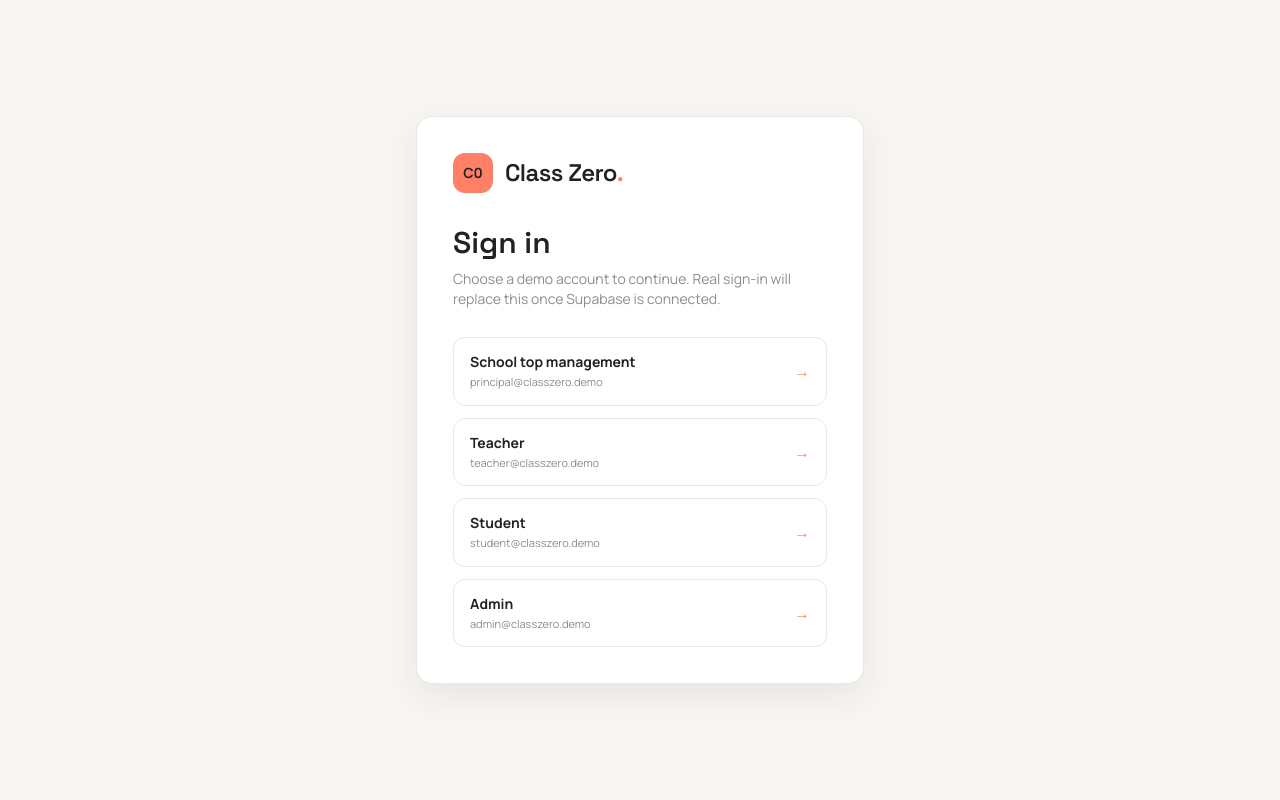
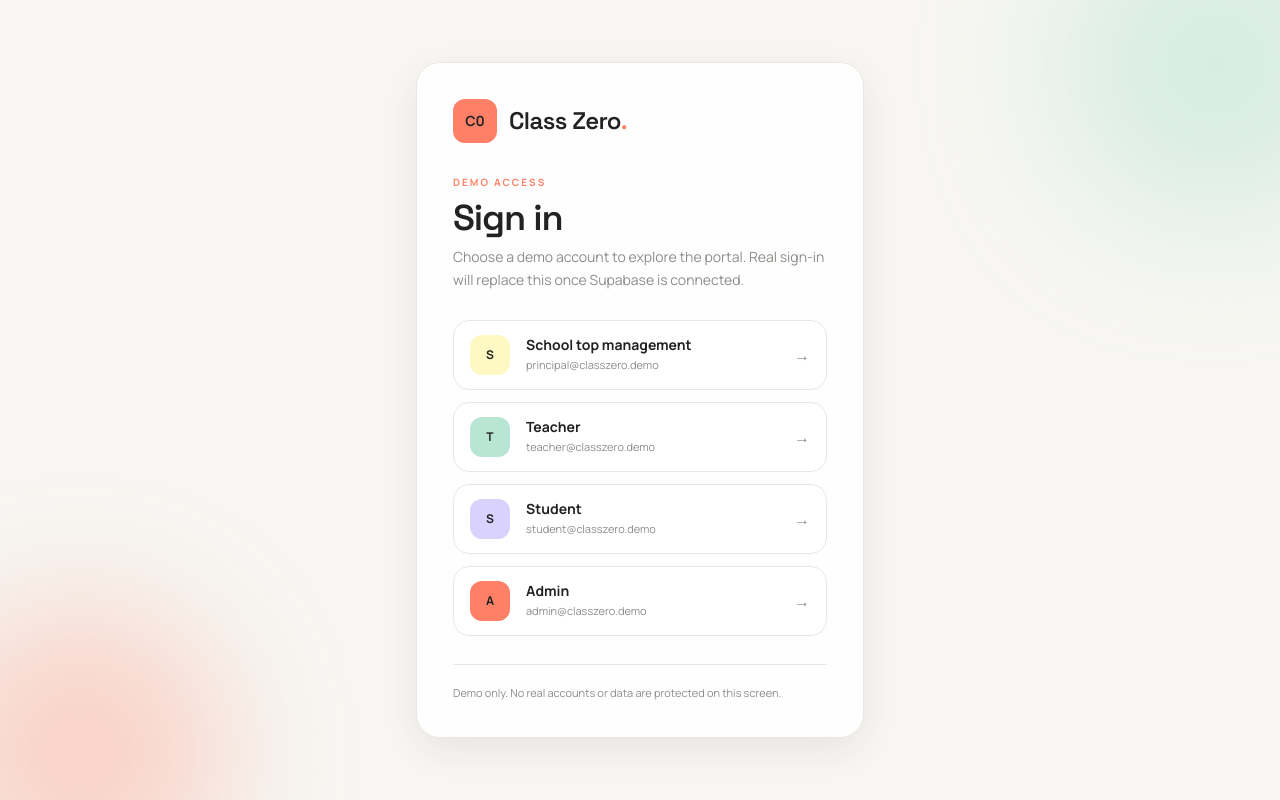
Before and after one commit to hengloem/class-zero-portal, an Angular app: page / in a window 1280 px wide. Built offline with nearby package versions, Linux system fonts and the light colour scheme.

Commit message:
Polish demo sign-in screen for portal exploration

```diff
--- a/src/app/app.html
+++ b/src/app/app.html
@@ -130,25 +130,34 @@
 
 </div>
 } @else {
-<div class="grid min-h-screen place-items-center bg-paper px-5 py-10 text-ink">
-  <div class="w-full max-w-md rounded-2xl border border-line bg-white p-7 shadow-soft sm:p-9">
+<div class="relative grid min-h-screen place-items-center overflow-hidden bg-paper px-5 py-10 text-ink">
+  <div class="pointer-events-none absolute -right-24 -top-24 h-80 w-80 rounded-full bg-mint/50 blur-3xl"></div>
+  <div class="pointer-events-none absolute -bottom-24 -left-16 h-72 w-72 rounded-full bg-coral/30 blur-3xl"></div>
+  <div class="relative w-full max-w-md rounded-3xl border border-line bg-white/90 p-7 shadow-soft backdrop-blur sm:p-9">
     <div class="flex items-center gap-3">
-      <div class="grid h-10 w-10 place-items-center rounded-xl bg-coral text-sm font-bold text-ink">C0</div>
+      <div class="grid h-11 w-11 place-items-center rounded-xl bg-coral text-sm font-bold text-ink">C0</div>
       <span class="font-display text-2xl font-semibold tracking-tight">Class Zero<span class="text-coral">.</span></span>
     </div>
-    <h1 class="mt-8 font-display text-3xl font-semibold">Sign in</h1>
-    <p class="mt-2 text-sm text-muted">Choose a demo account to continue. Real sign-in will replace this once Supabase is connected.</p>
+    <p class="mt-8 text-[10px] font-bold uppercase tracking-[0.2em] text-coral">Demo access</p>
+    <h1 class="mt-2 font-display text-4xl font-semibold tracking-[-0.03em]">Sign in</h1>
+    <p class="mt-2 text-sm leading-relaxed text-muted">Choose a demo account to explore the portal. Real sign-in will replace this once Supabase is connected.</p>
     <div class="mt-7 space-y-3">
       @for (account of demoAccounts; track account.role) {
-        <button type="button" (click)="signIn(account.role)" class="flex w-full items-center justify-between rounded-xl border border-line px-4 py-3.5 text-left transition-colors hover:border-coral hover:bg-coral/5">
-          <span>
+        <button type="button" (click)="signIn(account.role)" class="group flex w-full items-center gap-4 rounded-2xl border border-line bg-white px-4 py-3.5 text-left transition-all hover:-translate-y-0.5 hover:border-ink/20 hover:shadow-soft">
+          <span class="grid h-10 w-10 shrink-0 place-items-center rounded-xl text-xs font-bold text-ink"
+            [class.bg-coral]="account.role === 'Admin'"
+            [class.bg-mint]="account.role === 'Teacher'"
+            [class.bg-lavender]="account.role === 'Student'"
+            [class.bg-yellow-100]="account.role === 'School top management'">{{ account.role.charAt(0) }}</span>
+          <span class="min-w-0 flex-1">
             <span class="block text-sm font-bold">{{ account.role }}</span>
-            <span class="mt-0.5 block text-[11px] text-muted">{{ account.email }}</span>
+            <span class="mt-0.5 block truncate text-[11px] text-muted">{{ account.email }}</span>
           </span>
-          <span class="text-coral">→</span>
+          <span class="text-muted transition-transform group-hover:translate-x-0.5 group-hover:text-coral">→</span>
         </button>
       }
     </div>
+    <p class="mt-7 border-t border-line pt-5 text-[11px] text-muted">Demo only. No real accounts or data are protected on this screen.</p>
   </div>
 </div>
 }
```
